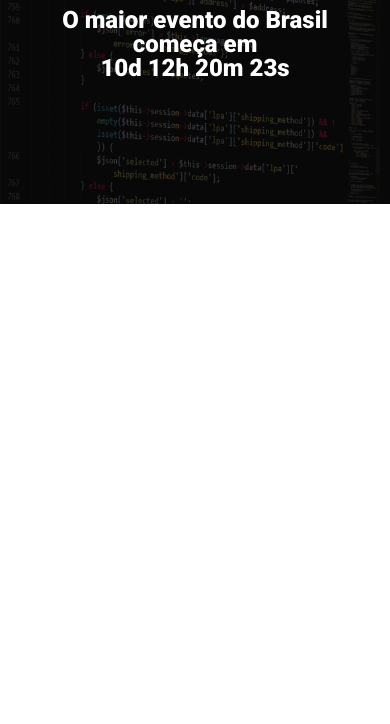
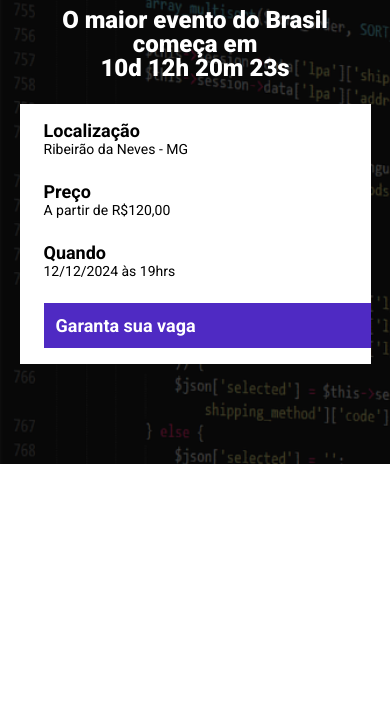
Before and after one commit to LuisDMatos/Cronometro_de_evento, a website built with Parcel: page src/index.html in a window 390 px wide. Shown: the part 120-844 px from the top of the page. Built offline with nearby package versions, Linux system fonts and the light colour scheme.

Commit message:
adição de barra de informações

```diff
--- a/src/index.html
+++ b/src/index.html
@@ -17,6 +17,25 @@
                 O maior evento do Brasil começa em <br>
                 10d 12h 20m 23s
             </p>
+            <div class="infos-bar">
+                <ul class="infos-bar__infos">
+                    <li class="infos-bar__infos__item">
+                        <b>Localização</b>
+                        Ribeirão da Neves - MG
+                    </li>
+                    <li class="infos-bar__infos__item">
+                        <b>Preço</b>
+                        A partir de R$120,00
+                    </li>
+                    <li class="infos-bar__infos__item">
+                        <b>Quando</b>
+                        12/12/2024 às 19hrs
+                    </li>
+                </ul>
+                <a class="button button--primary" href="#">
+                    Garanta sua vaga
+                </a>
+            </div>
         </div>
     </header>
 
--- /dev/null
+++ b/src/styles/components/_buttons.scss
@@ -0,0 +1,23 @@
+.button {
+    padding: 12px;
+    font-size: 18px;
+    font-weight: bold;
+    text-decoration: none;
+    text-align: center;
+    white-space: nowrap;
+
+    &--primary {
+        color: #fff;
+        background-color: #4F2AC3;
+    }
+
+    @media (max-width: 640px) {
+        display: block;
+        width: 100%;
+    }
+
+    @media (max-width: 1024px) {
+        display: flex;
+        align-items: center;
+    }
+}
--- /dev/null
+++ b/src/styles/components/_infos_bar.scss
@@ -0,0 +1,40 @@
+.infos-bar {
+    padding: 16px 24px;
+    background-color: #fff;
+    display: flex;
+    justify-content: space-between;
+
+    &__infos {
+        display: flex;
+        gap: 40px;
+
+        &__item {
+            font-size: 14px;
+            color: #000;
+
+            b {
+                color: #000;
+                font-size: 18px;
+                display: block;
+            }
+        }
+    }
+
+    @media (max-width: 640px) {
+        display: block;
+
+        &__infos {
+            display: block;
+
+            &__item {
+                margin-bottom: 24px;
+            }
+        }
+    }
+
+    @media (max-width: 1024px) {
+        &__infos {
+            gap: 16px;
+        }
+    }
+}
--- a/src/styles/main.scss
+++ b/src/styles/main.scss
@@ -1,10 +1,13 @@
 @use 'hero';
+@use 'components/infos_bar';
+@use 'components/buttons';
 
 * {
     margin: 0;
     padding: 0;
     font-family: Roboto, sans-serif;
     color: #fff;
+    list-style: none;
 }
 
 .container {
```
